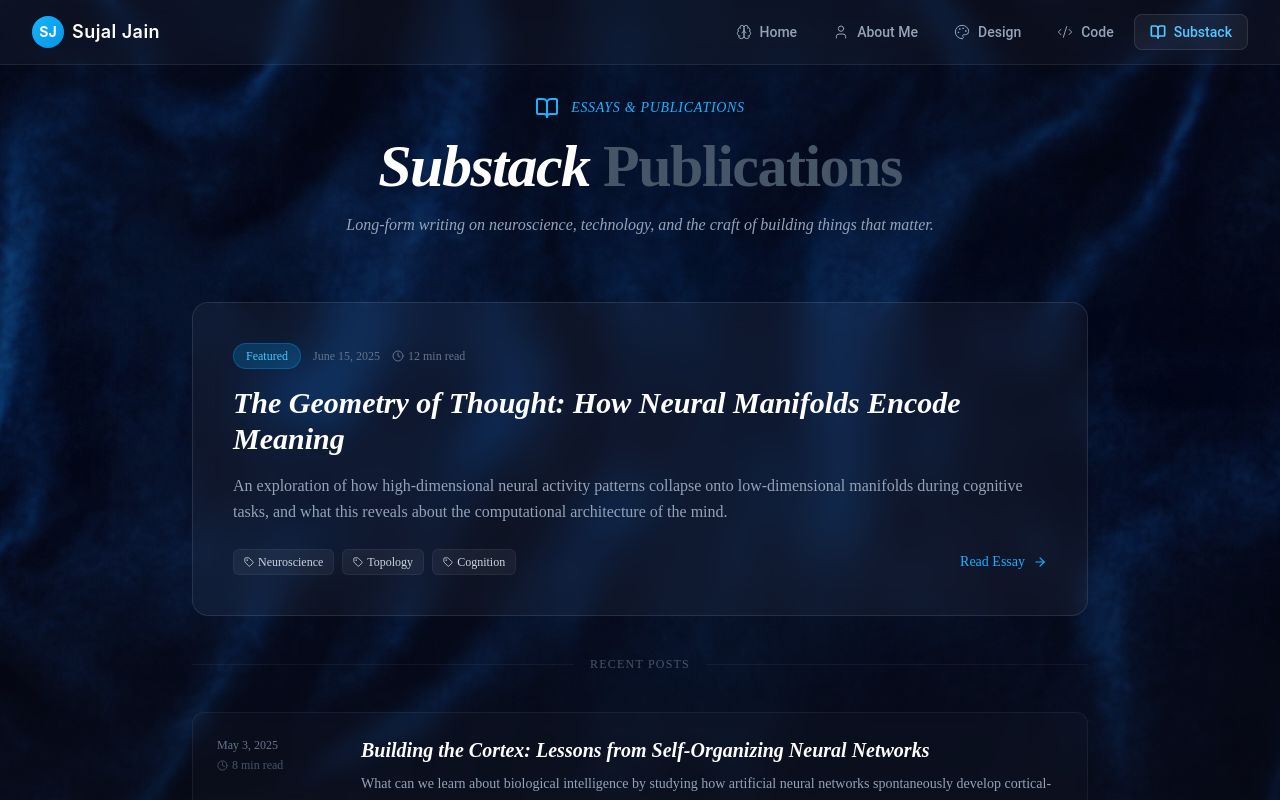
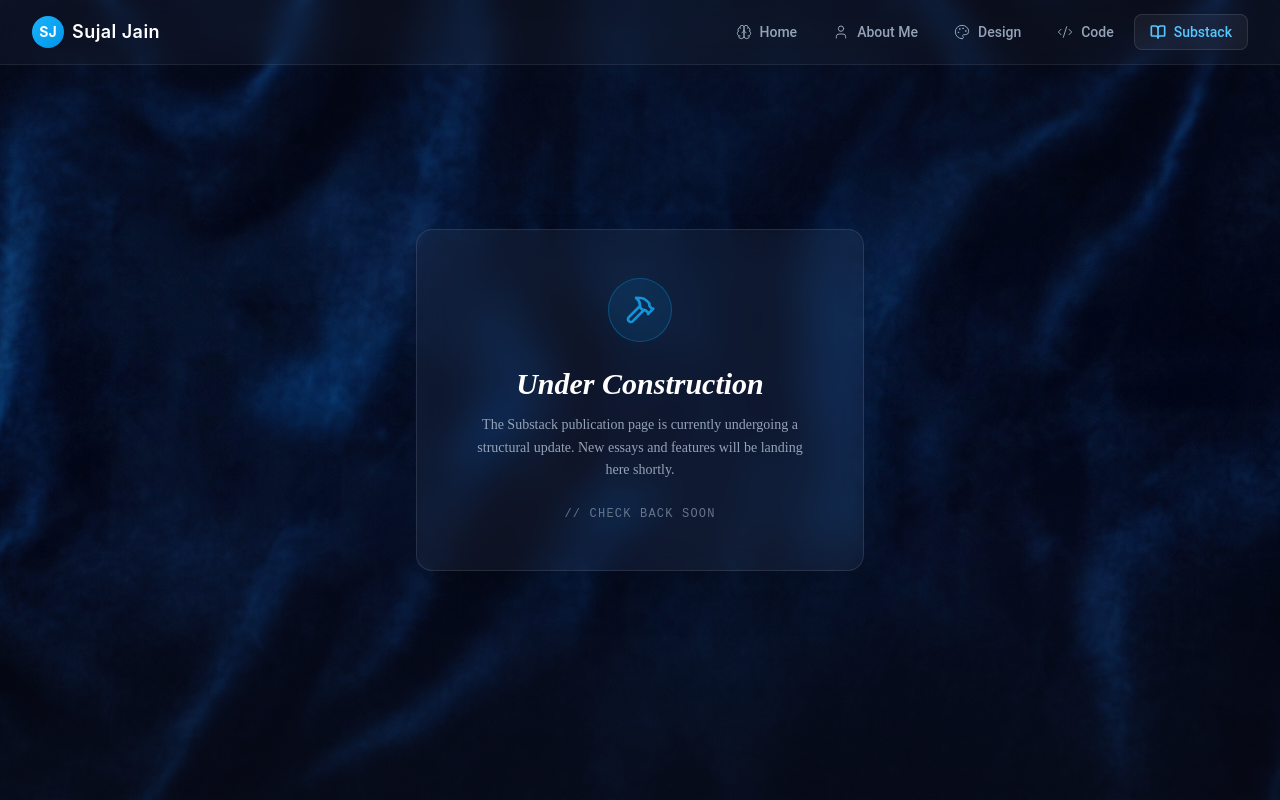
Before and after one commit to coolking26480-art/todo, a Next.js app in the folder portfolio/: page / in a window 1280 px wide. Both pictures are taken after a click on the button "Substack". Shown: the top 800 px of the page. Built offline with nearby package versions, Linux system fonts and the light colour scheme.

Commit message:
SubstackPublications.tsx

```diff
--- a/portfolio/components/SubstackPublications.tsx
+++ b/portfolio/components/SubstackPublications.tsx
@@ -1,7 +1,7 @@
 "use client";
 
 import { motion } from "framer-motion";
-import { BookOpen, Clock, ArrowRight, Tag } from "lucide-react";
+import { BookOpen, Clock, ArrowRight, Tag, Hammer } from "lucide-react"; // Added Hammer icon
 
 const posts = [
   {
@@ -51,6 +51,36 @@
 };
 
 export default function SubstackPublications() {
+  // 🟢 CHANGE THIS TO 'false' TO REVERT BACK INSTANTLY
+  const isUnderConstruction = true;
+
+  if (isUnderConstruction) {
+    return (
+      <div className="min-h-screen flex items-center justify-center px-4">
+        <motion.div
+          initial={{ opacity: 0, scale: 0.95 }}
+          animate={{ opacity: 1, scale: 1 }}
+          transition={{ duration: 0.5 }}
+          className="glass-card-strong rounded-2xl p-8 sm:p-12 max-w-md text-center border border-white/10 shadow-2xl"
+        >
+          <div className="w-16 h-16 mx-auto rounded-full bg-biolum-500/10 flex items-center justify-center mb-6 border border-biolum-500/30">
+            <Hammer className="w-8 h-8 text-biolum-400 animate-pulse" />
+          </div>
+          <h2 className="font-serif text-3xl font-bold text-white mb-3 italic">
+            Under Construction
+          </h2>
+          <p className="text-slate-400 text-sm font-serif leading-relaxed mb-6">
+            The Substack publication page is currently undergoing a structural update. New essays and features will be landing here shortly.
+          </p>
+          <div className="text-xs font-mono text-slate-500 uppercase tracking-widest">
+            // Check back soon
+          </div>
+        </motion.div>
+      </div>
+    );
+  }
+
+  // --- Live Site Code (Kept intact below) ---
   return (
     <div className="min-h-screen pt-24 pb-16 px-4 sm:px-6 lg:px-8">
       <div className="max-w-4xl mx-auto">
```
